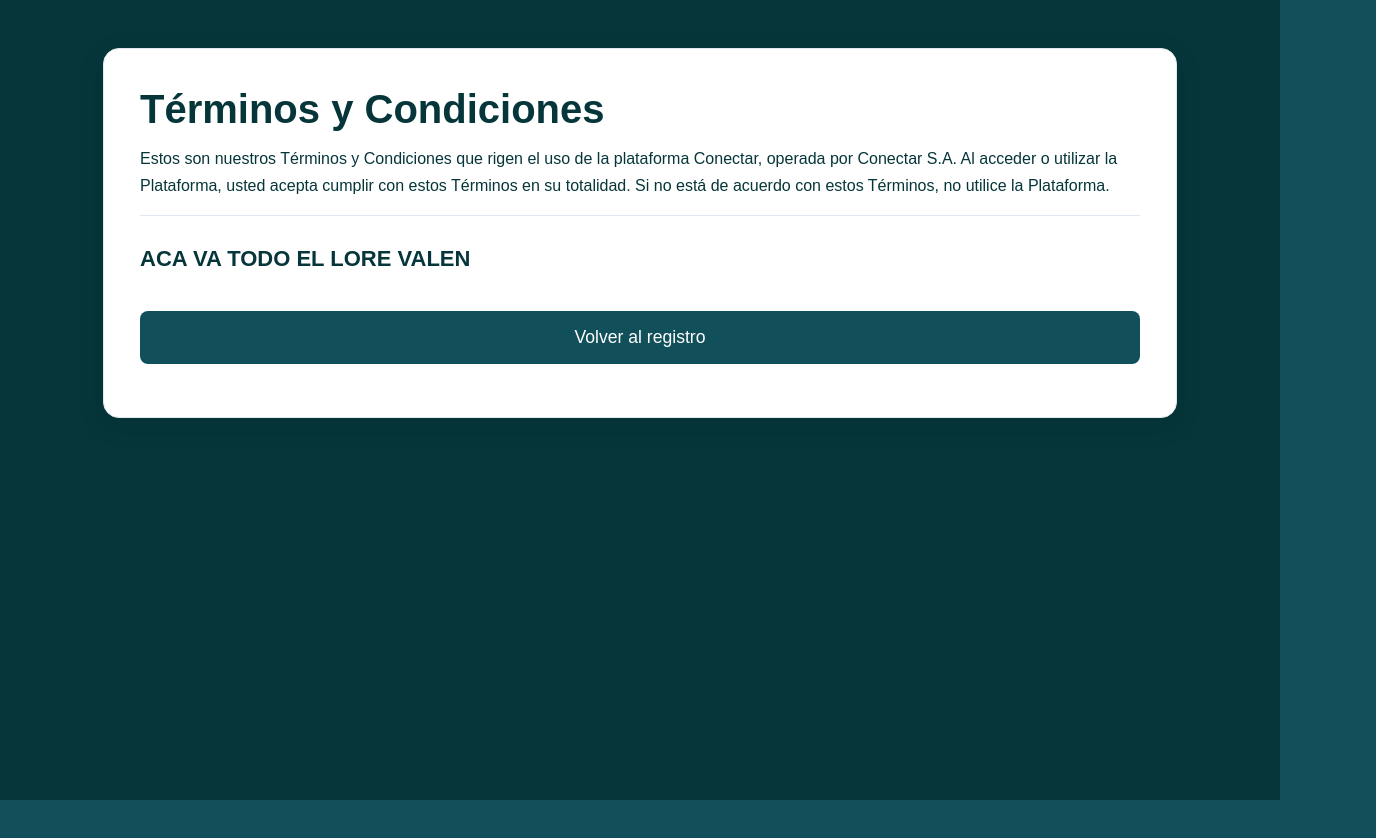
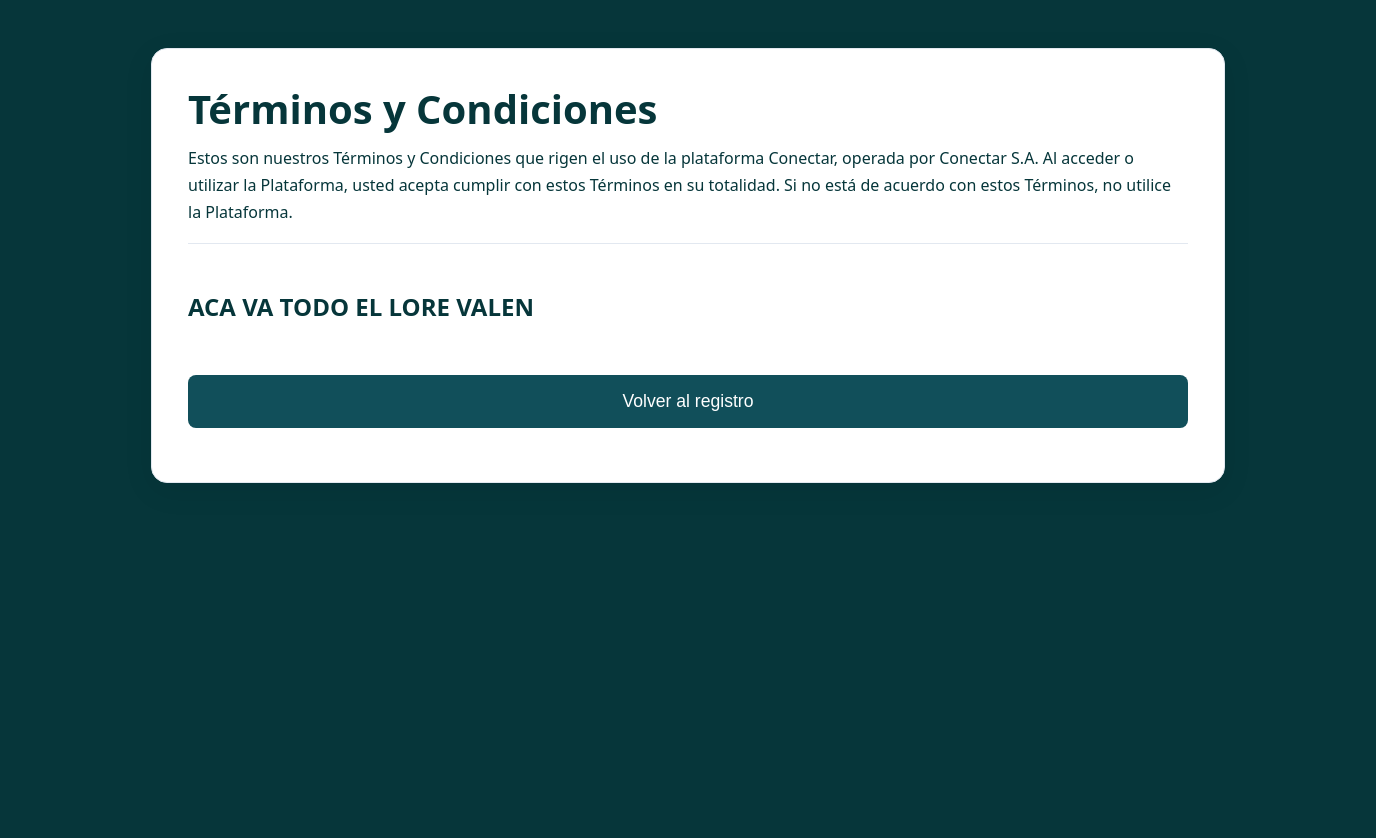
Before and after one commit to AugustoMoratti/TP-DSW-2025-Moratti-Soto-Cossia-Bertuccelli, a React (Vite) app in the folder Frontend/conectar/: page /terminos in a window 1280 px wide. Shown: the top 838 px of the page, 1376 px wide, since content can reach past the window. Before the commit the page ends 800 px from the top, so only its background shows below. Built offline with nearby package versions, Linux system fonts and the light colour scheme.

Commit message:
Bug Fixes

```diff
--- a/Frontend/conectar/src/pages/perfil/perfil.tsx
+++ b/Frontend/conectar/src/pages/perfil/perfil.tsx
@@ -6,7 +6,8 @@ import "./perfil.css";
 const Perfil: React.FC = () => {
   return (
     <div className="app-container">
-      <Header bgColor="#ffffffff" logoSrc="/assets/conect_2_1.png">
+      <Header bgColor="#ffffff" logoSrc="/assets/conect_2_1.png" >
+        <button className="header-btn">Home</button>
         <button className="header-btn">Mi Perfil</button>
         <button className="header-btn">Admin</button>
       </Header>
--- a/Frontend/conectar/src/pages/terminos/terminos.css
+++ b/Frontend/conectar/src/pages/terminos/terminos.module.css
@@ -10,7 +10,7 @@
   --shadow: 0 8px 30px rgba(2, 8, 23, 0.08);
 }
 
-.main-bg {
+.mainBg {
   min-height: 100vh;
   background: var(--bg);
   display: grid;
@@ -18,7 +18,7 @@
   padding: clamp(24px, 4vw, 48px);
 }
 
-.terms-card {
+.termsCard {
   width: min(1000px, 92vw);
   min-height: 80vh;
   background: var(--card-bg);
@@ -33,43 +33,56 @@
   margin-inline: auto;
 }
 
-.terms-header {
+.termsHeader {
   margin-bottom: 1.5rem;
   border-bottom: 1px solid var(--border);
   padding-bottom: 1rem;
 }
 
-.terms-title {
+.termsTitle {
   font-size: clamp(28px, 4vw, 40px);
   line-height: 1.2;
   margin: 0 0 12px 0;
 }
 
-.terms-intro {
+.termsIntro {
   margin: 0;
   color: var(--muted);
 }
 
-.terms-content {
+.termsContent {
   display: grid;
   gap: 1.25rem;
   margin-top: 1.25rem;
 }
 
-.terms-content h2 {
+.terms_content h2 {
   font-size: clamp(18px, 2.4vw, 22px);
   margin: 0 0 6px 0;
 }
 
-.terms-content p {
+.terms_content p {
   margin: 0;
+}
+
+.btn {
+  width: 100%;
+  background: #114f5a;
+  color: #fff;
+  border: none;
+  border-radius: 8px;
+  padding: 0.9em 0;
+  font-size: 1.1rem;
+  font-weight: 500;
+  margin-bottom: 1em;
+  cursor: pointer;
 }
 
 /* ===========================
    Responsivo
    =========================== */
 @media (max-width: 480px) {
-  .terms-card {
+  .terms_card {
     border-radius: 12px;
     padding: 16px;
   }
--- a/Frontend/conectar/src/pages/terminos/terminos.tsx
+++ b/Frontend/conectar/src/pages/terminos/terminos.tsx
@@ -1,33 +1,31 @@
-import "./terminos.css";
+import styles from "./terminos.module.css";
 import { useNavigate } from "react-router-dom";
 
 export default function Terminos({ blendText = false }) {
   const navigate = useNavigate();
 
   return (
-    <main className="main-bg">
-      <section className={`terms-card ${blendText ? "text-same-as-bg" : ""}`}>
-        <header className="terms-header">
-          <h1 className="terms-title">Términos y Condiciones</h1>
-          <p className="terms-intro">
+    <main className={styles.mainBg}>
+      <section className={`${styles.termsCard} ${blendText ? styles.textSameAsBg : ""}`}>
+        <header className={styles.termsHeader}>
+          <h1 className={styles.termsTitle}>Términos y Condiciones</h1>
+          <p className={styles.termsIntro}>
             Estos son nuestros Términos y Condiciones que rigen el uso de la
-            plataforma Conectar, operada por Conectar S.A.
-            Al acceder o utilizar la Plataforma, usted acepta cumplir con estos
-            Términos en su totalidad. Si no está de acuerdo con estos Términos,
-            no utilice la Plataforma.
+            plataforma Conectar, operada por Conectar S.A. Al acceder o
+            utilizar la Plataforma, usted acepta cumplir con estos Términos en su
+            totalidad. Si no está de acuerdo con estos Términos, no utilice la
+            Plataforma.
           </p>
         </header>
 
-        <div className="terms-content">
+        <div className={styles.termsContent}>
           <section>
             <h2>ACA VA TODO EL LORE VALEN</h2>
           </section>
         </div>
+
         <br />
-        <button
-          className="notfound-btn"
-          onClick={() => navigate("/register")}
-        >
+        <button className={styles.btn} onClick={() => navigate("/register")}>
           Volver al registro
         </button>
       </section>
```
